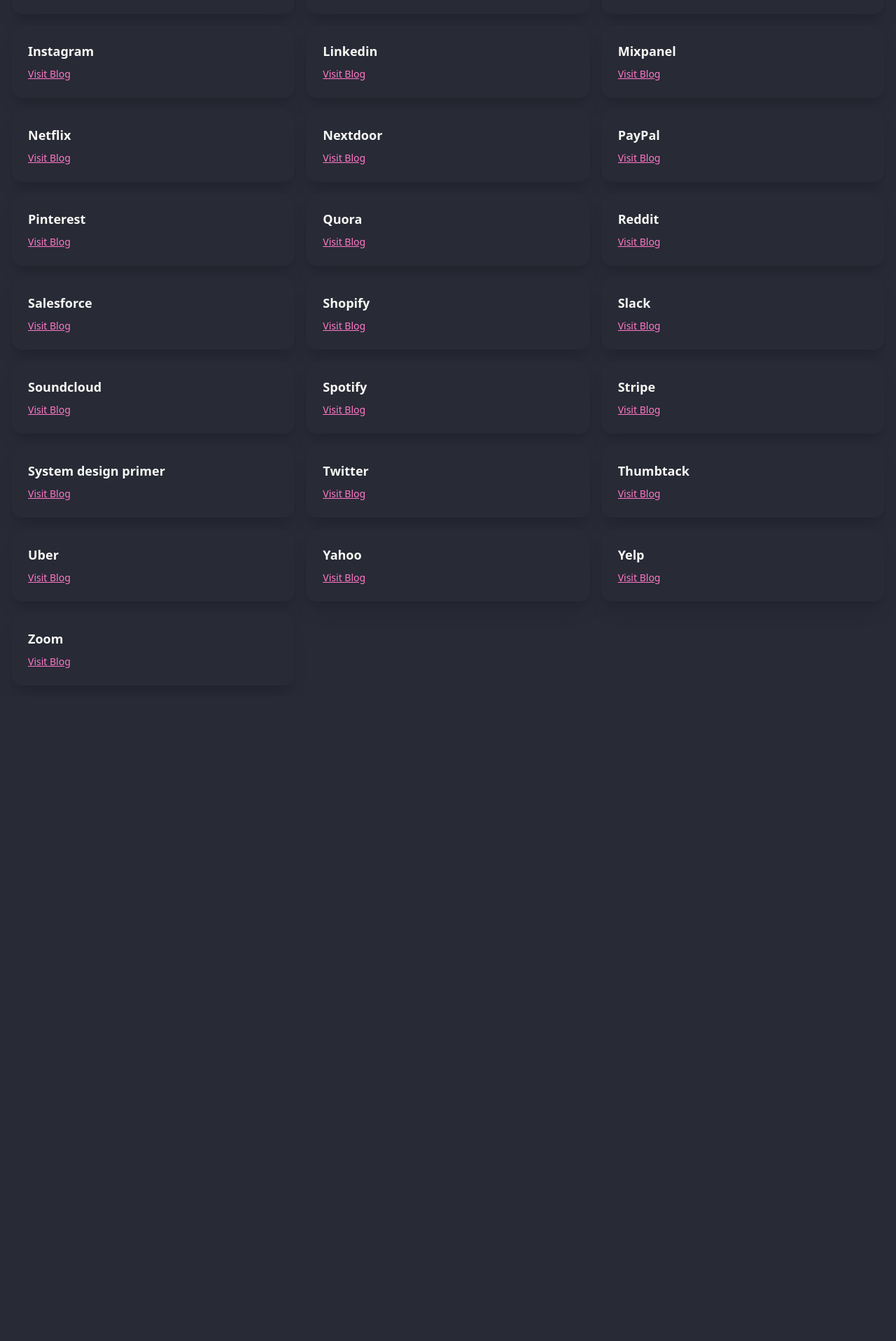
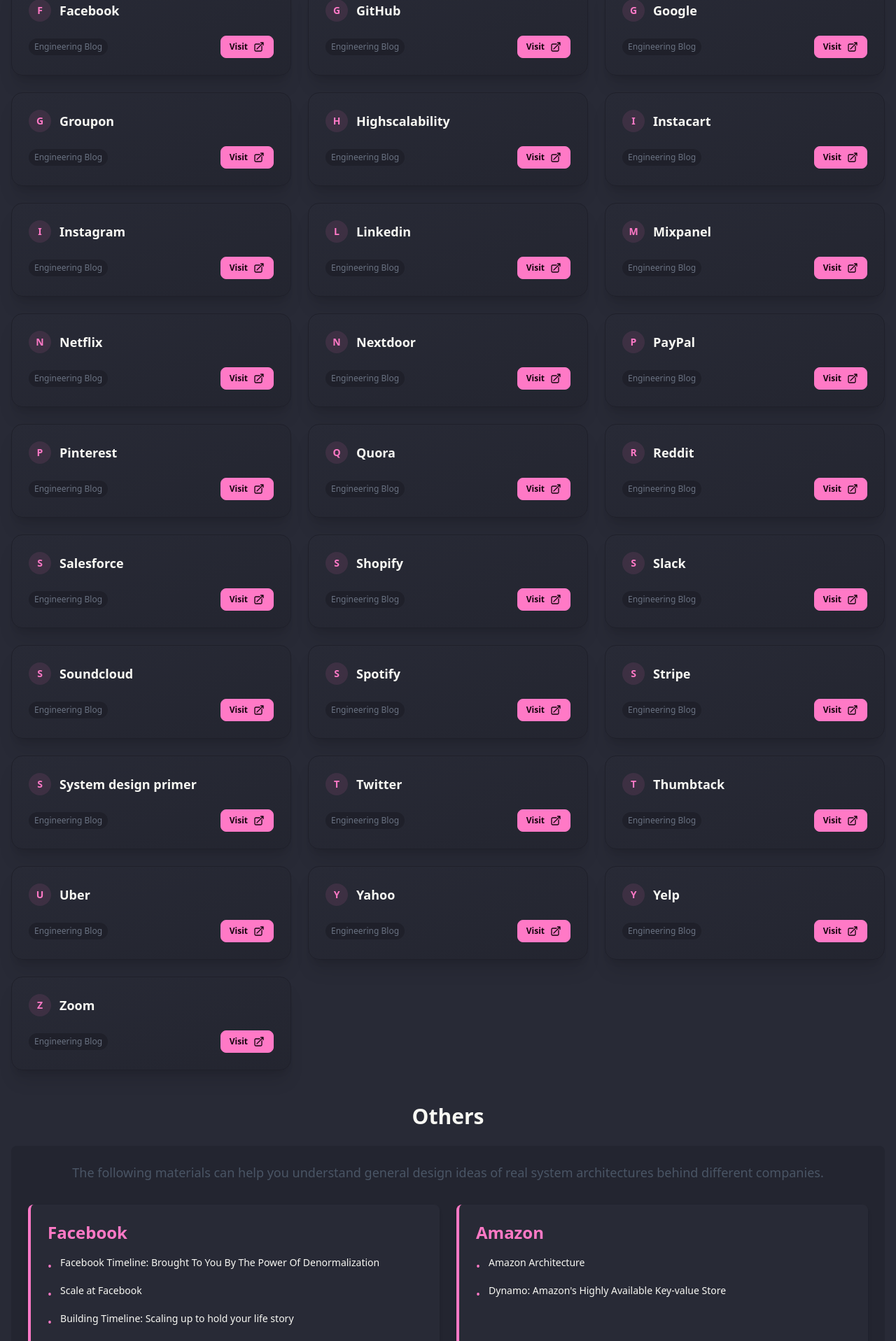
Before and after one commit to Feliperojas2601/UtilBlogs, an Angular app: page / in a window 1280 px wide. Shown: the part 680-2597 px from the top of the page at 70% size. Before the commit the page ends 1676 px from the top, so only its background shows below. Built offline with nearby package versions, Linux system fonts and the light colour scheme.

Commit message:
Enhance blog display and add real-world systems resources in BlogService

```diff
--- a/src/app/app.html
+++ b/src/app/app.html
@@ -1,26 +1,72 @@
 <div class="container mx-auto p-4">
-    <header class="text-center mb-4">
-        <h1 class="text-4xl font-bold mb-4">UtilBlogs</h1>
-        <p class="text-lg text-gray-600">Explore engineering blogs from top companies.</p>
+    <header class="text-center mb-8">
+        <h1 class="text-4xl font-bold mb-4 bg-gradient-to-r from-primary to-secondary bg-clip-text text-transparent">🚀 UtilBlogs</h1>
+        <p class="text-lg text-white-600">Explore engineering blogs from top companies.</p>
+        <p class="text-white-600 max-w-2xl mx-auto">
+            Discover insights, best practices, and cutting-edge technologies from the world's leading tech companies.
+        </p>
     </header>
 
-    <main>
-        <ul class="grid grid-cols-1 md:grid-cols-2 lg:grid-cols-3 gap-4">
-            @for (blog of blogService.getBlogs(); track blog) {
-                <li class="card bg-base-100 shadow-xl">
-                    <div class="card-body">
-                        <h2 class="card-title">{{ blog.name }}</h2>
-                        <a href="{{ blog.url }}" target="_blank" class="link link-primary">Visit Blog</a>
+    <main class="space-y-12">
+        <section>
+            <div class="grid grid-cols-1 md:grid-cols-2 lg:grid-cols-3 gap-6">
+                @for (blog of blogService.getBlogs(); track blog) {
+                    <div class="group relative">
+                        <div class="card bg-gradient-to-br from-base-100 to-base-200 shadow-xl hover:shadow-2xl transition-all duration-300 border border-base-300 hover:border-primary/30 hover:-translate-y-1">
+                            <div class="card-body p-6">
+                                <div class="flex items-center gap-3 mb-3">
+                                    <div class="w-8 h-8 rounded-full bg-primary/10 flex items-center justify-center">
+                                        <span class="text-primary font-bold text-sm">{{ blog.name.charAt(0) }}</span>
+                                    </div>
+                                    <h3 class="card-title text-lg font-semibold group-hover:text-primary transition-colors">{{ blog.name }}</h3>
+                                </div>
+
+                                <div class="flex items-center justify-between mt-auto">
+                                    <span class="text-xs text-gray-500 bg-base-300 px-2 py-1 rounded-full">Engineering Blog</span>
+                                    <a href="{{ blog.url }}"
+                                       target="_blank"
+                                       class="btn btn-primary btn-sm gap-2 hover:gap-3 transition-all">
+                                        Visit
+                                        <svg xmlns="http://www.w3.org/2000/svg" fill="none" viewBox="0 0 24 24" stroke-width="2" stroke="currentColor" class="w-4 h-4">
+                                            <path stroke-linecap="round" stroke-linejoin="round" d="M13.5 6H5.25A2.25 2.25 0 003 8.25v10.5A2.25 2.25 0 005.25 21h10.5A2.25 2.25 0 0018 18.75V10.5m-10.5 6L21 3m0 0h-5.25M21 3v5.25" />
+                                        </svg>
+                                    </a>
+                                </div>
+                            </div>
+                            <div class="absolute inset-0 bg-gradient-to-r from-primary/5 to-secondary/5 opacity-0 group-hover:opacity-100 transition-opacity duration-300 rounded-2xl pointer-events-none"></div>
+                        </div>
                     </div>
-                </li>
-            } @empty {
-                <li class="card bg-base-100 shadow-xl">
-                    <div class="card-body">
-                        <h2 class="card-title">No Blogs Available</h2>
-                        <p class="text-gray-500">Check back later for updates.</p>
-                    </div>
-                </li>
-            }
-        </ul>
+                }
+            </div>
+        </section>
+
+        <section>
+            <h2 class="text-3xl font-bold mb-6 text-center">Others</h2>
+            <div class="bg-base-200 p-6 rounded-lg">
+                <p class="text-lg text-gray-600 mb-8 text-center">
+                    The following materials can help you understand general design ideas of real system architectures behind different companies.
+                </p>
+
+                <div class="grid grid-cols-1 lg:grid-cols-2 gap-6">
+                    @for (system of blogService.getRealWorldSystems(); track system.company) {
+                        <div class="bg-base-100 p-6 rounded-lg border-l-4 border-primary shadow-md">
+                            <h3 class="text-2xl font-semibold mb-4 text-primary">{{ system.company }}</h3>
+                            <ul class="space-y-3">
+                                @for (resource of system.resources; track resource.url) {
+                                    <li class="flex items-start gap-3">
+                                        <span class="text-primary mt-1">•</span>
+                                        <a href="{{ resource.url }}"
+                                           target="_blank"
+                                           class="link link-hover text-sm leading-relaxed">
+                                            {{ resource.title }}
+                                        </a>
+                                    </li>
+                                }
+                            </ul>
+                        </div>
+                    }
+                </div>
+            </div>
+        </section>
     </main>
 </div>
--- a/src/app/app.service.ts
+++ b/src/app/app.service.ts
@@ -44,7 +44,107 @@
         { name: 'Zoom', url: 'https://medium.com/zoom-developer-blog' },
     ]);
 
+    private realWorldSystemsSignal: Signal<{ company: string; resources: { title: string; url: string }[] }[]> = signal([
+        {
+            company: 'Facebook',
+            resources: [
+                { title: 'Facebook Timeline: Brought To You By The Power Of Denormalization', url: 'https://goo.gl/FCNrbm' },
+                { title: 'Scale at Facebook', url: 'https://goo.gl/NGTdCs' },
+                { title: 'Building Timeline: Scaling up to hold your life story', url: 'https://goo.gl/8p5wDV' },
+                { title: 'Erlang at Facebook (Facebook chat)', url: 'https://goo.gl/zSLHrj' },
+                { title: 'Facebook Chat', url: 'https://goo.gl/qzSiWC' },
+                { title: 'Finding a needle in Haystack: Facebook\'s photo storage', url: 'https://goo.gl/edj4FL' },
+                { title: 'Serving Facebook Multifeed: Efficiency, performance gains through redesign', url: 'https://goo.gl/adFVMQ' },
+                { title: 'Scaling Memcache at Facebook', url: 'https://goo.gl/rZiAhX' },
+                { title: 'TAO: Facebook\'s Distributed Data Store for the Social Graph', url: 'https://goo.gl/Tk1DyH' }
+            ]
+        },
+        {
+            company: 'Amazon',
+            resources: [
+                { title: 'Amazon Architecture', url: 'https://goo.gl/k4feoW' },
+                { title: 'Dynamo: Amazon\'s Highly Available Key-value Store', url: 'https://goo.gl/C7zxDL' }
+            ]
+        },
+        {
+            company: 'Netflix',
+            resources: [
+                { title: 'A 360 Degree View Of The Entire Netflix Stack', url: 'https://goo.gl/rYSDTz' },
+                { title: 'It\'s All A/Bout Testing: The Netflix Experimentation Platform', url: 'https://goo.gl/agbA4K' },
+                { title: 'Netflix Recommendations: Beyond the 5 stars (Part 1)', url: 'https://goo.gl/A4FkYi' },
+                { title: 'Netflix Recommendations: Beyond the 5 stars (Part 2)', url: 'https://goo.gl/XNPMXm' }
+            ]
+        },
+        {
+            company: 'Google',
+            resources: [
+                { title: 'Google Architecture', url: 'https://goo.gl/dvkDiY' },
+                { title: 'The Google File System (Google Docs)', url: 'https://goo.gl/xj5n9R' },
+                { title: 'Differential Synchronization (Google Docs)', url: 'https://goo.gl/9zqG7x' },
+                { title: 'YouTube Architecture', url: 'https://goo.gl/mCPRUF' },
+                { title: 'Seattle Conference on Scalability: YouTube Scalability', url: 'https://goo.gl/dH3zYq' },
+                { title: 'Bigtable: A Distributed Storage System for Structured Data', url: 'https://goo.gl/6NaZca' }
+            ]
+        },
+        {
+            company: 'Instagram',
+            resources: [
+                { title: 'Instagram Architecture: 14 Million Users, Terabytes Of Photos, 100s Of Instances, Dozens Of Technologies', url: 'https://goo.gl/s1VcW5' }
+            ]
+        },
+        {
+            company: 'Twitter',
+            resources: [
+                { title: 'The Architecture Twitter Uses To Deal With 150M Active Users', url: 'https://goo.gl/EwvfRd' },
+                { title: 'Scaling Twitter: Making Twitter 10000 Percent Faster', url: 'https://goo.gl/nYGC1k' },
+                { title: 'Announcing Snowflake (Snowflake is a network service for generating unique ID numbers at high scale with some simple guarantees)', url: 'https://goo.gl/GzVWYm' },
+                { title: 'Timelines at Scale', url: 'https://goo.gl/8KbqTy' }
+            ]
+        },
+        {
+            company: 'Uber',
+            resources: [
+                { title: 'How Uber Scales Their Real-Time Market Platform', url: 'https://goo.gl/kGZuVy' }
+            ]
+        },
+        {
+            company: 'Pinterest',
+            resources: [
+                { title: 'Scaling Pinterest', url: 'https://goo.gl/KtmjW3' },
+                { title: 'Pinterest Architecture Update', url: 'https://goo.gl/w6rRsf' }
+            ]
+        },
+        {
+            company: 'LinkedIn',
+            resources: [
+                { title: 'A Brief History of Scaling LinkedIn', url: 'https://goo.gl/8A1Pi8' }
+            ]
+        },
+        {
+            company: 'Flickr',
+            resources: [
+                { title: 'Flickr Architecture', url: 'https://goo.gl/dWtgYa' }
+            ]
+        },
+        {
+            company: 'Dropbox',
+            resources: [
+                { title: 'How We\'ve Scaled Dropbox', url: 'https://goo.gl/NjBDtC' }
+            ]
+        },
+        {
+            company: 'WhatsApp',
+            resources: [
+                { title: 'The WhatsApp Architecture Facebook Bought For $19 Billion', url: 'https://bit.ly/2AHJnFn' }
+            ]
+        }
+    ]);
+
     getBlogs() {
         return this.blogsSignal();
     }
+
+    getRealWorldSystems() {
+        return this.realWorldSystemsSignal();
+    }
 }
```
